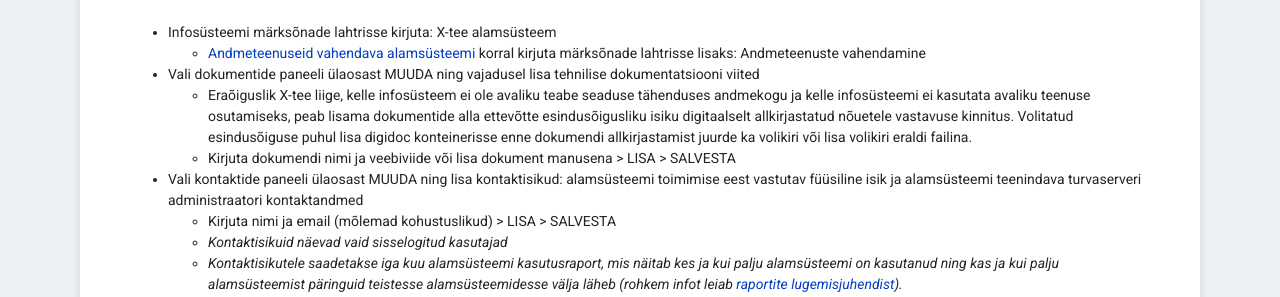
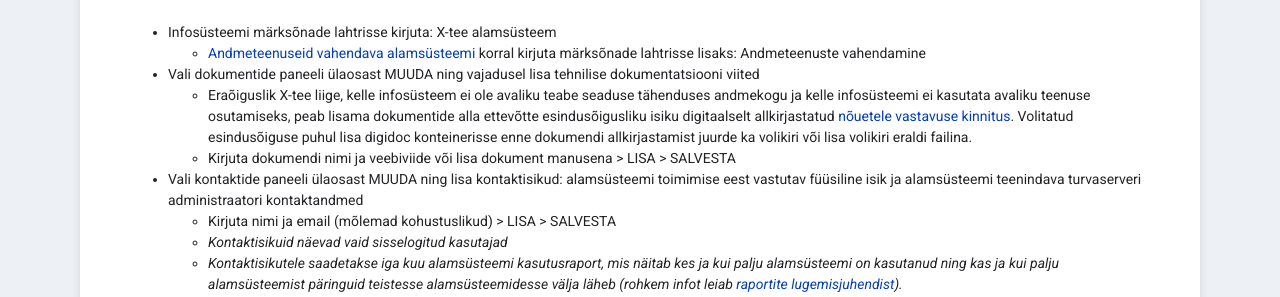
Before and after one commit to e-gov/RIHA-Help, a Jekyll site: the page built from docs/X-tee-alamsysteem.md, in a window 1280 px wide. Shown: the part 942-1239 px from the top of the page. Built offline with Jekyll 4.4.1, drawn with Linux system fonts in a browser that asks for light colours; part of the change alters nothing that is shown.

```diff
--- a/docs/X-tee-alamsysteem.md
+++ b/docs/X-tee-alamsysteem.md
@@ -29,7 +29,7 @@ title: X-tee alamsüsteemi abi
 - Infosüsteemi märksõnade lahtrisse kirjuta: X-tee alamsüsteem
   - [Andmeteenuseid vahendava alamsüsteemi](https://moodle.ria.ee/mod/page/view.php?id=382) korral kirjuta märksõnade lahtrisse lisaks: Andmeteenuste vahendamine
 - Vali dokumentide paneeli ülaosast MUUDA ning vajadusel lisa tehnilise dokumentatsiooni viited
-  - Eraõiguslik X-tee liige, kelle infosüsteem ei ole avaliku teabe seaduse tähenduses andmekogu ja kelle infosüsteemi ei kasutata avaliku teenuse osutamiseks, peab lisama dokumentide alla ettevõtte esindusõigusliku isiku digitaalselt allkirjastatud nõuetele vastavuse kinnitus. Volitatud esindusõiguse puhul lisa digidoc konteinerisse enne dokumendi allkirjastamist juurde ka volikiri või lisa volikiri eraldi failina.
+  - Eraõiguslik X-tee liige, kelle infosüsteem ei ole avaliku teabe seaduse tähenduses andmekogu ja kelle infosüsteemi ei kasutata avaliku teenuse osutamiseks, peab lisama dokumentide alla ettevõtte esindusõigusliku isiku digitaalselt allkirjastatud [nõuetele vastavuse kinnitus](/xtee_nouetele_vastavus_kinnitus.pdf){:target="_blank"}. Volitatud esindusõiguse puhul lisa digidoc konteinerisse enne dokumendi allkirjastamist juurde ka volikiri või lisa volikiri eraldi failina.
   - Kirjuta dokumendi nimi ja veebiviide või lisa dokument manusena > LISA > SALVESTA
 - Vali kontaktide paneeli ülaosast MUUDA ning lisa kontaktisikud: alamsüsteemi toimimise eest vastutav füüsiline isik ja alamsüsteemi teenindava turvaserveri administraatori kontaktandmed
   - Kirjuta nimi ja email (mõlemad kohustuslikud) > LISA > SALVESTA
```
